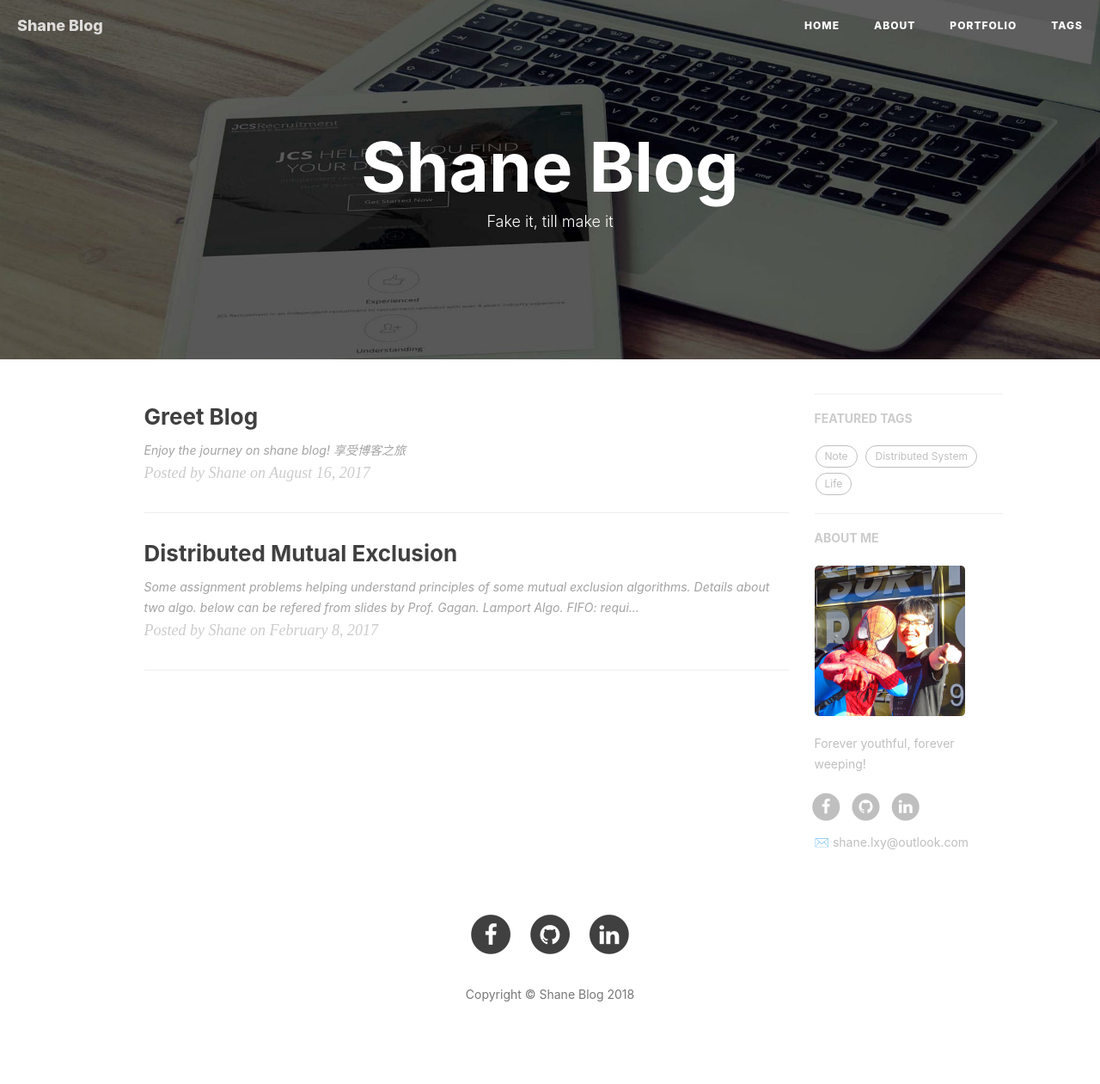
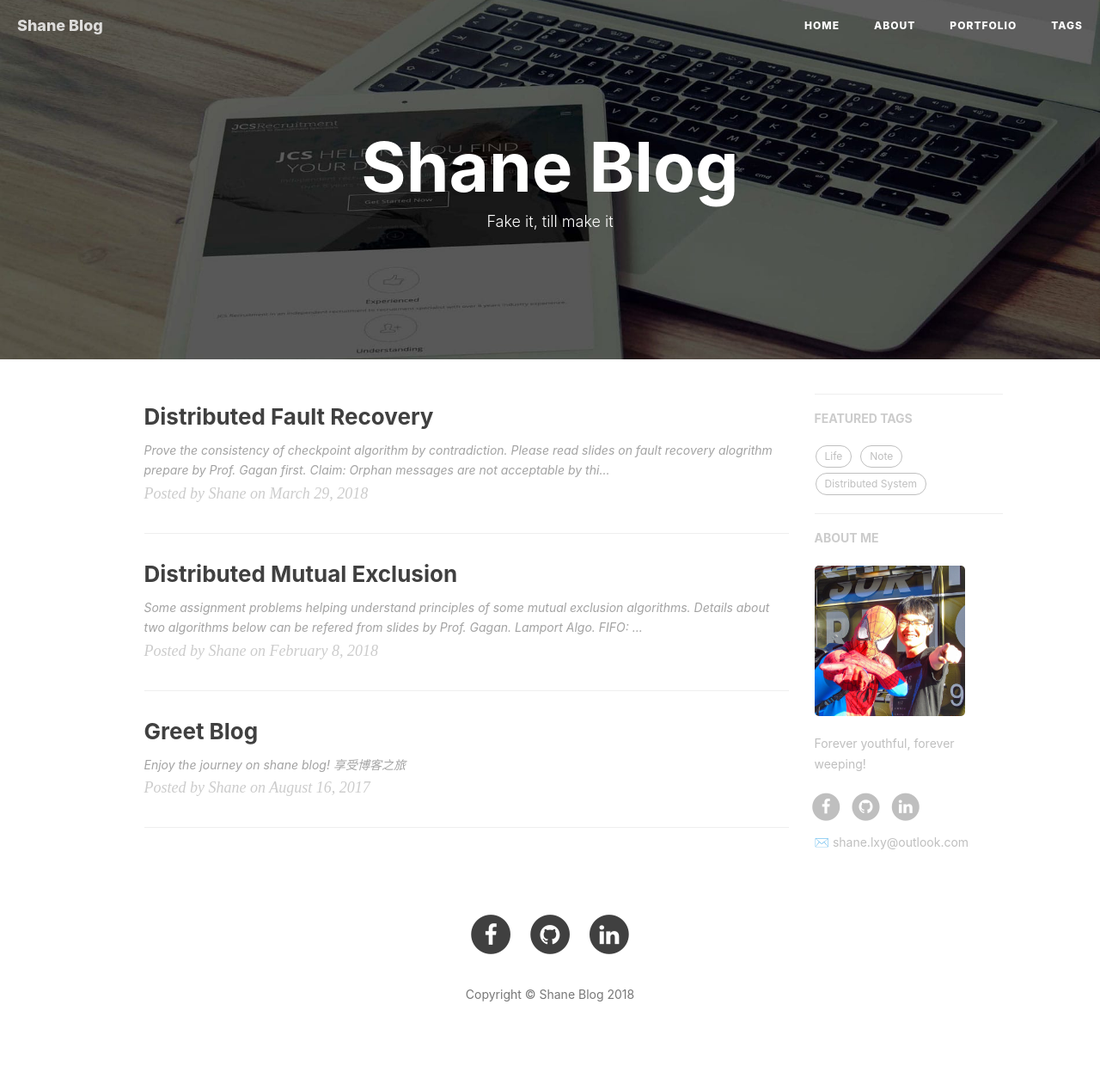
Before and after one commit to wirybeaver/wirybeaver.github.io, a Jekyll site: the page built from index.html, in a window 1280 px wide. Shown: the whole page at 86% size. Built offline with Jekyll 4.4.1, drawn with Linux system fonts in a browser that asks for light colours; nearby versions of some CDN libraries; the list of posts is cut into pages by our own code; comment, search, counter and statistics services are not loaded.

Commit message:
fault recovery

```diff
--- a/_posts/2017-11-10-distributed-mutual-exclusion.md
+++ b/_posts/2018-02-08-distributed-mutual-exclusion.md
@@ -1,7 +1,7 @@
 ---
 layout:     post
 title:      Distributed Mutual Exclusion
-date:       2017-02-08 20:00:00
+date:       2018-02-08 20:00:00
 author:     "Shane"
 header-img: "img/bg-mac.jpg"
 catalog: true
@@ -12,7 +12,8 @@ tags:
 
 > Some assignment problems helping understand principles of some mutual exclusion algorithms.
 
-Details about two algo. below can be refered from [slides](http://web.cse.ohio-state.edu/~agrawal.28/760/Slides/feb7.pdf) by Prof. Gagan.
+
+Details about two algorithms below can be refered from [slides](http://web.cse.ohio-state.edu/~agrawal.28/760/Slides/feb7.pdf) by Prof. Gagan.
 
 # Lamport Algo.
 
--- /dev/null
+++ b/_posts/2018-03-29-distributed-fault-recovery.md
@@ -0,0 +1,25 @@
+---
+layout:     post
+title:      Distributed Fault Recovery
+date:       2018-03-29 20:00:00
+author:     "Shane"
+header-img: "img/bg-mac.jpg"
+catalog: true
+tags:
+    - Note
+    - Distributed System
+---
+
+> Prove the consistency of checkpoint algorithm by contradiction.
+
+Please read slides on fault recovery alogrithm prepare by Prof. Gagan first.
+
+![](https://i.imgur.com/SkYA9dr.jpg)
+
+**Claim:** Orphan messages are not acceptable by this algorihm.
+**Proof:** <br>
+Assume an orphan message *M* exit between thread **Y** and **Z**. Without the loss of generality, consider Z as the sender and Y as the receiver. By definition of orphan message, *M* must be sent after t3 and received before t2. By the checkpoint algorithm, no message is allowed to sent at the interval between tentative point and commit point. Thus, *M* could only be sent after t5. In other words, t_5 < t_6 and t_7 < t_2.
+
+By checkpoint algorithm, we could obtain the conclusion t_2 < t_4 < t_5. Revisit the relations at the end of above paragragh, the final time chain would be t_7 < t_6.
+
+Contradiction: The sending time is larger than the receiving time!
```
Also changed, not shown: other parts of _posts/2018-02-08-distributed-mutual-exclusion.md (+2 -2 lines).
